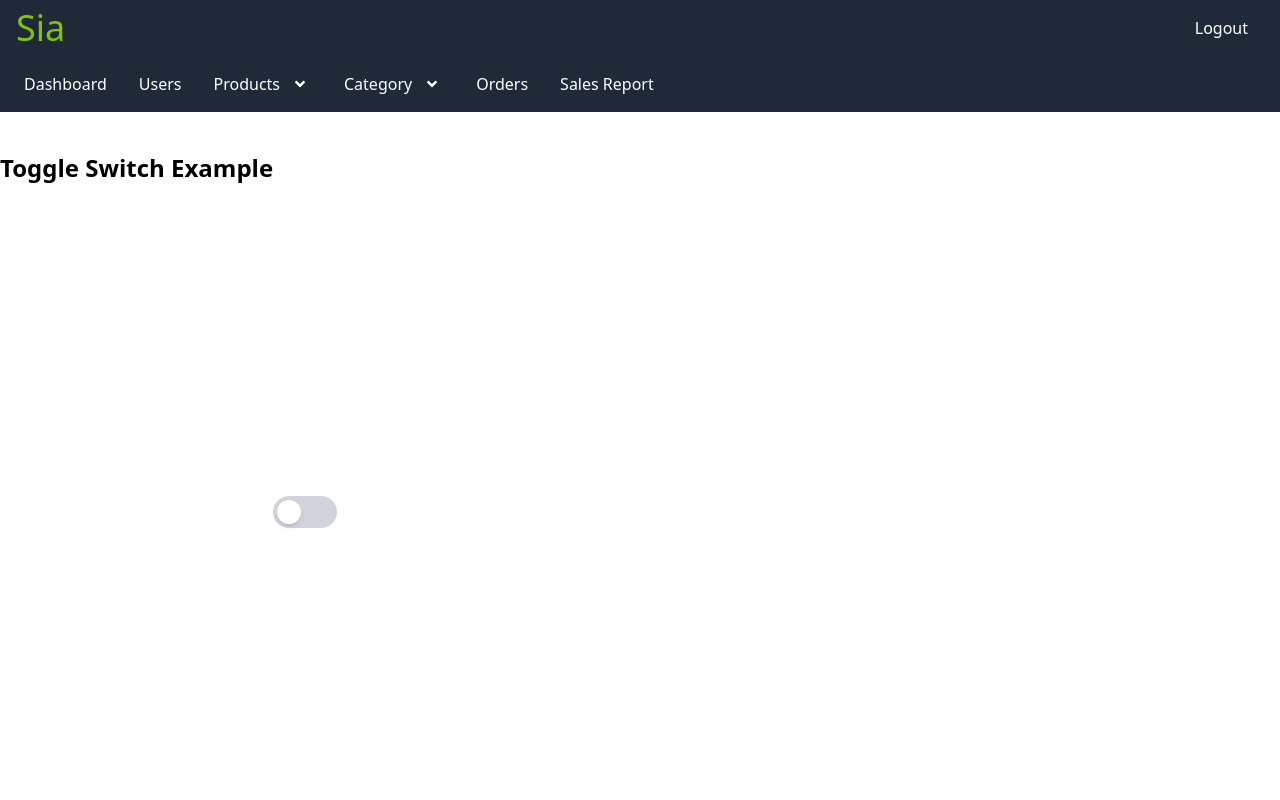
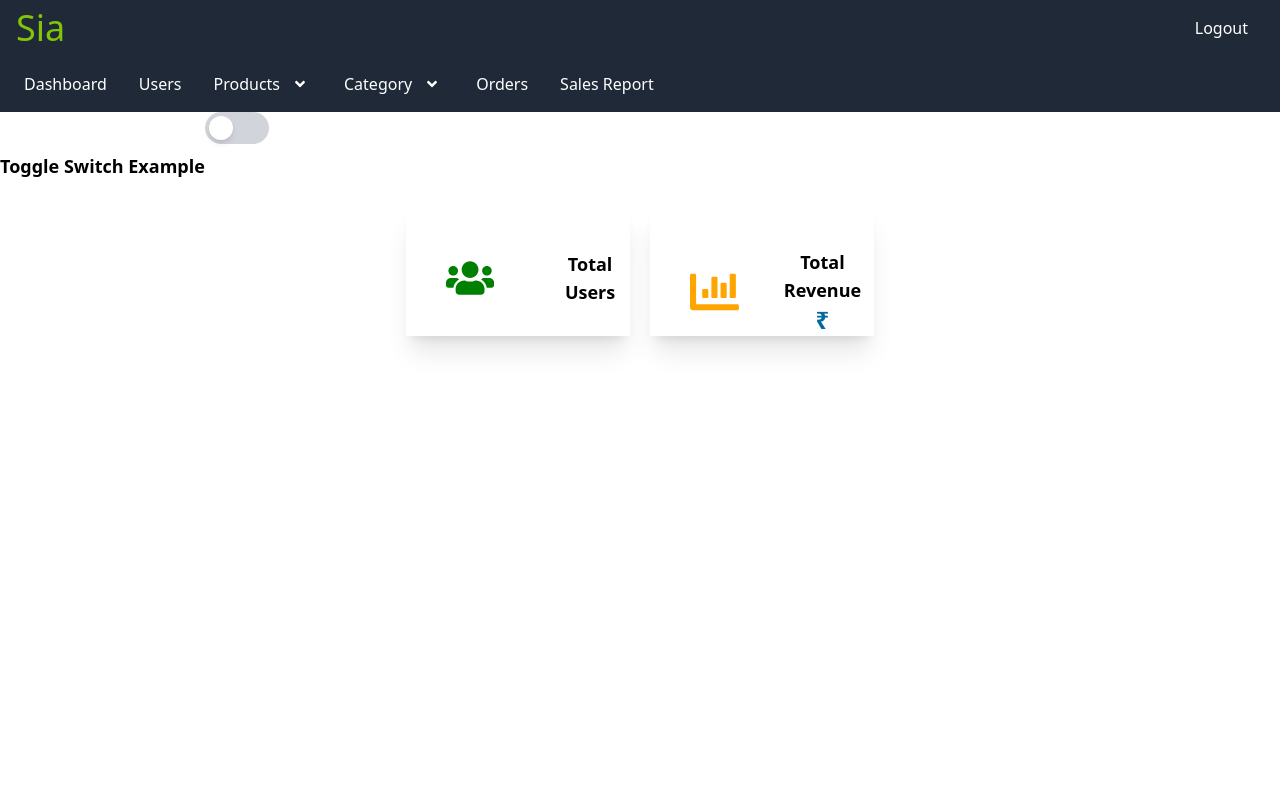
Before and after one commit to faheemfazal/Sia-admin, a React (Create React App) app: page /home in a window 1280 px wide. Shown: the top 800 px of the page. Built offline with nearby package versions, Linux system fonts and the light colour scheme; no server answers; sample sign-in values are in the browser's storage.

Commit message:
skeliton loader

```diff
--- a/src/components/modal/Toggle.js
+++ b/src/components/modal/Toggle.js
@@ -8,7 +8,7 @@
     };
 
     return (
-        <div className="flex items-center justify-center h-screen">
+        <div className="flex  ">
             <div
                 className={`relative w-16 h-8 flex items-center rounded-full p-1 cursor-pointer ${isOn ? 'bg-green-500' : 'bg-gray-300'}`}
                 onClick={handleToggle}
--- a/src/screens/HomeScreen.js
+++ b/src/screens/HomeScreen.js
@@ -98,7 +98,7 @@
             <Navbar />
 
             <div className="flex">
-            <h1 className="text-center text-2xl font-bold mt-10">Toggle Switch Example</h1>
+            <h1 className="text-center text-lg font-bold mt-10">Toggle Switch Example</h1>
             <ToggleSwitch />
         </div>
 
```
